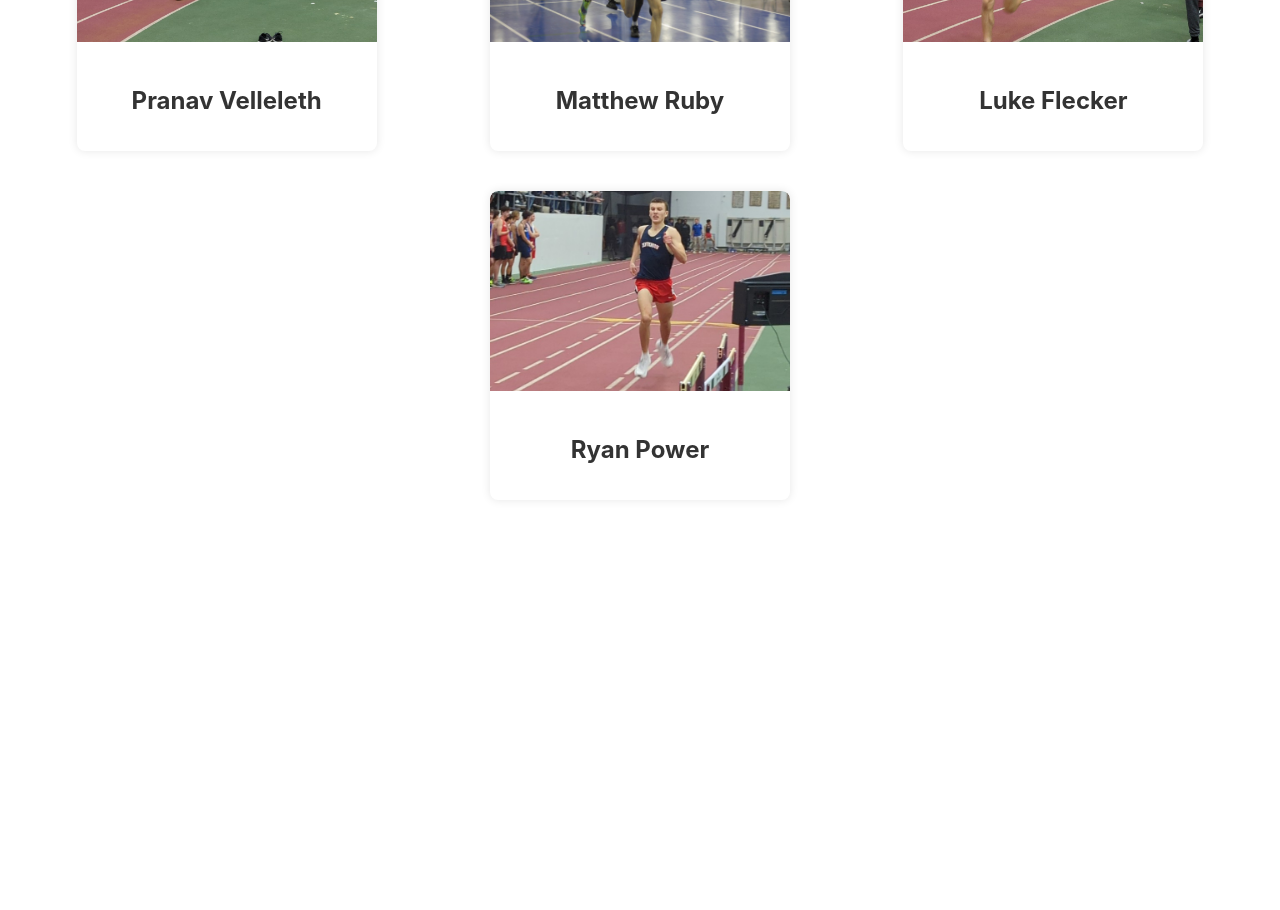
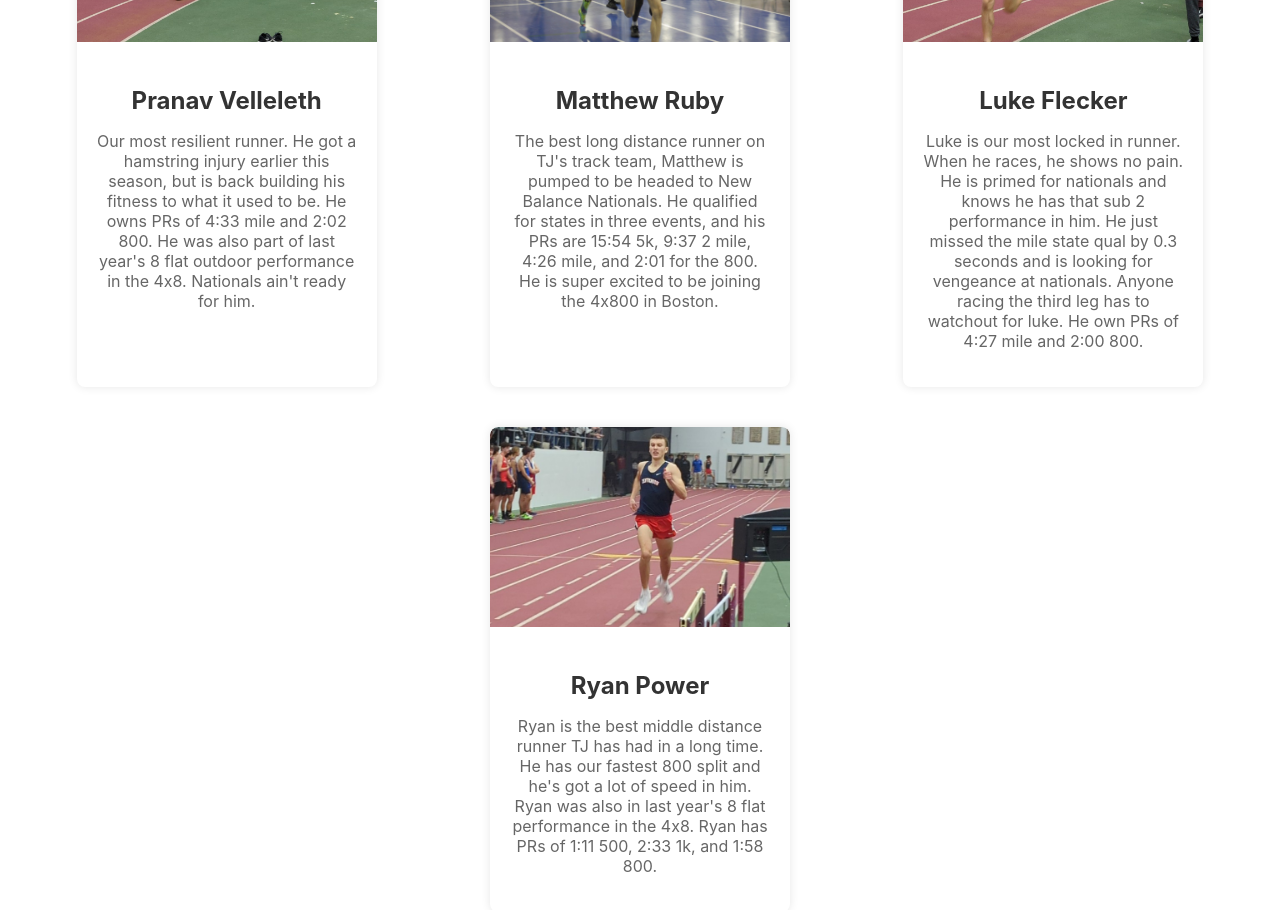
Before and after one commit to pvelleleth/huntkudutc, a React (Create React App) app: page /team in a window 1280 px wide. Shown: the part 280-1190 px from the top of the page. Before the commit the page ends 820 px from the top, so only its background shows below. Built offline with nearby package versions, Linux system fonts and the light colour scheme.

Commit message:
bios updated

```diff
--- a/src/Pages/Team/TeamPage.js
+++ b/src/Pages/Team/TeamPage.js
@@ -7,22 +7,22 @@ const TeamPage = () => {
     {
       name: 'Pranav Velleleth',
       image: 'pranvell.jpg', // Replace with the actual image path
-      description: '',
+      description: "Our most resilient runner. He got a hamstring injury earlier this season, but is back building his fitness to what it used to be. He owns PRs of 4:33 mile and 2:02 800. He was also part of last year's 8 flat outdoor performance in the 4x8. Nationals ain't ready for him.",
     },
     {
       name: 'Matthew Ruby',
       image: 'mattruby.jpg', // Replace with the actual image path
-      description: '',
+      description: "The best long distance runner on TJ's track team, Matthew is pumped to be headed to New Balance Nationals. He qualified for states in three events, and his PRs are 15:54 5k, 9:37 2 mile, 4:26 mile, and 2:01 for the 800. He is super excited to be joining the 4x800 in Boston.",
     },
     {
       name: 'Luke Flecker',
       image: 'lukefleck.jpg', // Replace with the actual image path
-      description: '',
+      description: 'Luke is our most locked in runner. When he races, he shows no pain. He is primed for nationals and knows he has that sub 2 performance in him. He just missed the mile state qual by 0.3 seconds and is looking for vengeance at nationals. Anyone racing the third leg has to watchout for luke. He own PRs of 4:27 mile and 2:00 800.',
     },
     {
       name: 'Ryan Power',
       image: 'ryanpower.jpg', // Replace with the actual image path
-      description: '',
+      description: "Ryan is the best middle distance runner TJ has had in a long time. He has our fastest 800 split and he's got a lot of speed in him. Ryan was also in last year's 8 flat performance in the 4x8. Ryan has PRs of 1:11 500, 2:33 1k, and 1:58 800.",
     },
   ];
 
```
